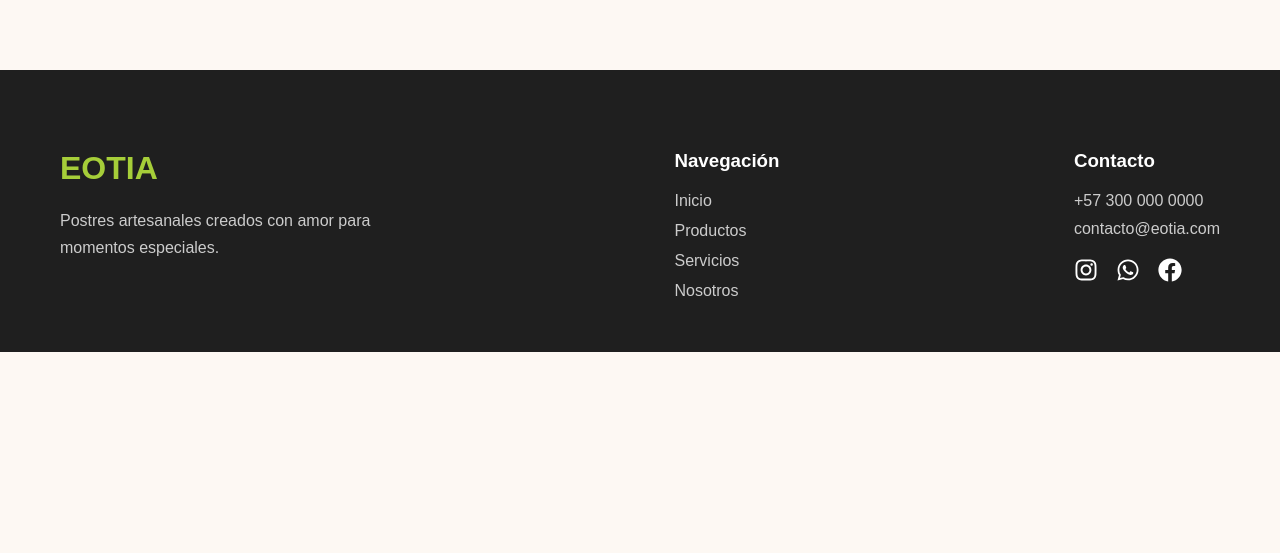
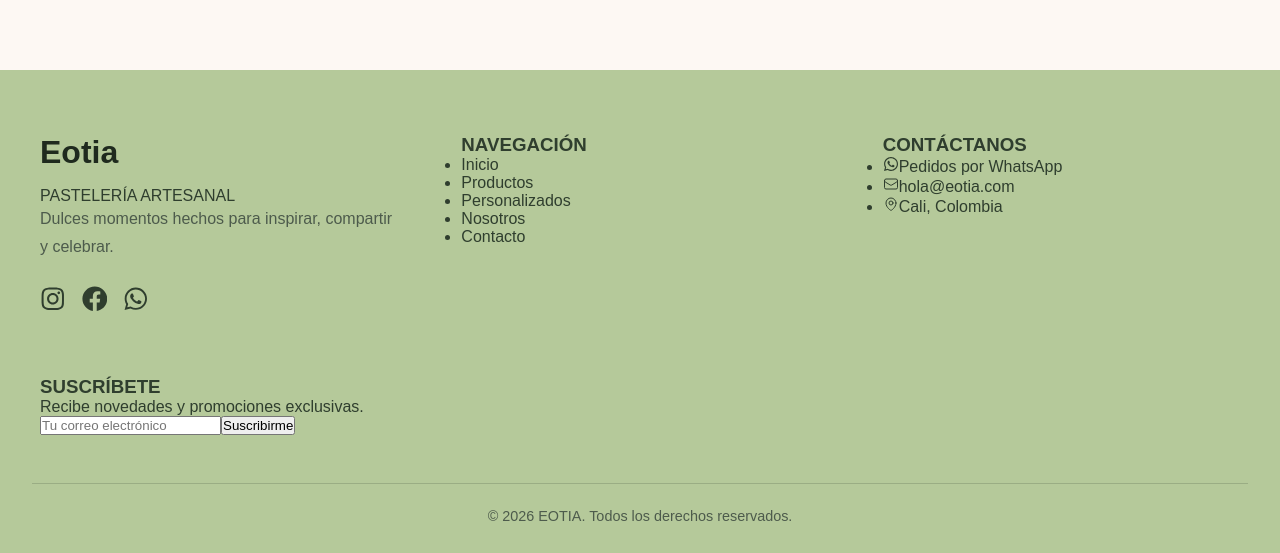
Before and after one commit to JulianManrique/eotia-frontend, a Next.js app: page / in a window 1280 px wide. Shown: the part 2480-3033 px from the top of the page. Before the commit the page ends 2832 px from the top, so only its background shows below. Built offline with nearby package versions, Linux system fonts and the light colour scheme.

Commit message:
mejora en proceso diseño del footer

```diff
--- a/app/catalog/alfajores/page.tsx
+++ b/app/catalog/alfajores/page.tsx
@@ -1,5 +1,5 @@
 import Navbar from "@/app/components/Navbar";
-import Footer from "@/app/components/Footer";
+import Footer from "@/app/components/Footer/Footer";
 import Link from "next/link";
 import products from "@/app/data/products";
 
--- a/app/catalog/cheesecake/page.tsx
+++ b/app/catalog/cheesecake/page.tsx
@@ -1,5 +1,5 @@
 import Navbar from "@/app/components/Navbar";
-import Footer from "@/app/components/Footer";
+import Footer from "@/app/components/Footer/Footer";
 import Link from "next/link";
 import products from "@/app/data/products";
 
--- a/app/catalog/galletas/page.tsx
+++ b/app/catalog/galletas/page.tsx
@@ -1,5 +1,5 @@
 import Navbar from "@/app/components/Navbar";
-import Footer from "@/app/components/Footer";
+import Footer from "@/app/components/Footer/Footer";
 import Link from "next/link";
 import products from "@/app/data/products";
 
--- a/app/catalog/tortas/page.tsx
+++ b/app/catalog/tortas/page.tsx
@@ -1,5 +1,5 @@
 import Navbar from "@/app/components/Navbar";
-import Footer from "@/app/components/Footer";
+import Footer from "@/app/components/Footer/Footer";
 import Link from "next/link";
 import products from "@/app/data/products";
 
--- a/app/components/Footer.tsx
+++ /dev/null
@@ -1,42 +0,0 @@
-import { FaInstagram, FaWhatsapp, FaFacebook } from "react-icons/fa";
-
-export default function Footer() {
-  return (
-    <footer className="footer">
-      <div className="footer-container">
-
-        <div className="footer-brand">
-          <h2>EOTIA</h2>
-          <p>
-            Postres artesanales creados con amor para momentos especiales.
-          </p>
-        </div>
-
-        <div className="footer-links">
-          <h3>Navegación</h3>
-
-          <ul>
-            <li>Inicio</li>
-            <li>Productos</li>
-            <li>Servicios</li>
-            <li>Nosotros</li>
-          </ul>
-        </div>
-
-        <div className="footer-contact">
-          <h3>Contacto</h3>
-
-          <p>+57 300 000 0000</p>
-          <p>contacto@eotia.com</p>
-
-          <div className="footer-socials">
-            <FaInstagram />
-            <FaWhatsapp />
-            <FaFacebook />
-          </div>
-        </div>
-
-      </div>
-    </footer>
-  );
-}
--- /dev/null
+++ b/app/components/Footer/Footer.module.css
@@ -0,0 +1,93 @@
+.footer {
+  background: #B5C99A;
+  color: #2F3E2E;
+  padding: 4rem 2rem 2rem;
+  margin-top: 5rem;
+}
+
+.footerContainer {
+  max-width: 1200px;
+  margin: 0 auto;
+
+  display: grid;
+  grid-template-columns: repeat(3, 1fr);
+  gap: 4rem;
+}
+
+.footerBrand h2 {
+  font-size: 2rem;
+  margin-bottom: 1rem;
+  color: #1F2A1E;
+}
+
+.footerBrand p {
+  line-height: 1.8;
+  color: #4D5B4C;
+}
+
+.footerLinks h3,
+.footerContact h3 {
+  margin-bottom: 1rem;
+  color: #1F2A1E;
+}
+
+.footerLinks ul {
+  list-style: none;
+  padding: 0;
+  margin: 0;
+}
+
+.footerLinks li {
+  margin-bottom: .8rem;
+  cursor: pointer;
+  transition: .3s;
+}
+
+.footerLinks li:hover {
+  color: white;
+}
+
+.footerContact p {
+  margin-bottom: .8rem;
+}
+
+.footerSocials {
+  display: flex;
+  gap: 1rem;
+  margin-top: 1.5rem;
+}
+
+.footerSocials svg {
+  font-size: 1.6rem;
+  cursor: pointer;
+  transition: .3s;
+}
+
+.footerSocials svg:hover {
+  transform: translateY(-4px);
+  color: white;
+}
+
+.footerBottom {
+  border-top: 1px solid rgba(47, 62, 46, .2);
+  margin-top: 3rem;
+  padding-top: 1.5rem;
+  text-align: center;
+  color: #4D5B4C;
+  font-size: .9rem;
+}
+
+/* Responsive */
+
+@media (max-width: 900px) {
+
+  .footerContainer {
+    grid-template-columns: 1fr;
+    text-align: center;
+  }
+
+  .footerSocials {
+    justify-content: center;
+  }
+
+}
--- /dev/null
+++ b/app/components/Footer/Footer.tsx
@@ -0,0 +1,124 @@
+import {
+  FaInstagram,
+  FaWhatsapp,
+  FaFacebook,
+} from "react-icons/fa";
+
+import {
+  HiOutlineEnvelope,
+  HiOutlineMapPin,
+} from "react-icons/hi2";
+
+import styles from "./Footer.module.css";
+
+export default function Footer() {
+  return (
+    <footer className={styles.footer}>
+
+      <div className={styles.footerContainer}>
+
+        {/* Marca */}
+
+        <div className={styles.footerBrand}>
+
+          <h2>Eotia</h2>
+
+          <span>PASTELERÍA ARTESANAL</span>
+
+          <p>
+            Dulces momentos hechos para inspirar, compartir y celebrar.
+          </p>
+
+          <div className={styles.footerSocials}>
+            <FaInstagram />
+            <FaFacebook />
+            <FaWhatsapp />
+          </div>
+
+        </div>
+
+        {/* Navegación */}
+
+        <div className={styles.footerColumn}>
+
+          <h3>NAVEGACIÓN</h3>
+
+          <ul>
+
+            <li>Inicio</li>
+
+            <li>Productos</li>
+
+            <li>Personalizados</li>
+
+            <li>Nosotros</li>
+
+            <li>Contacto</li>
+
+          </ul>
+
+        </div>
+
+        {/* Contacto */}
+
+        <div className={styles.footerColumn}>
+
+          <h3>CONTÁCTANOS</h3>
+
+          <ul>
+
+            <li>
+              <FaWhatsapp />
+              <span>Pedidos por WhatsApp</span>
+            </li>
+
+            <li>
+              <HiOutlineEnvelope />
+              <span>hola@eotia.com</span>
+            </li>
+
+            <li>
+              <HiOutlineMapPin />
+              <span>Cali, Colombia</span>
+            </li>
+
+          </ul>
+
+        </div>
+
+        {/* Suscripción */}
+
+        <div className={styles.footerSubscribe}>
+
+          <h3>SUSCRÍBETE</h3>
+
+          <p>
+            Recibe novedades y promociones exclusivas.
+          </p>
+
+          <form className={styles.subscribeForm}>
+
+            <input
+              type="email"
+              placeholder="Tu correo electrónico"
+            />
+
+            <button type="submit">
+              Suscribirme
+            </button>
+
+          </form>
+
+        </div>
+
+      </div>
+
+      <div className={styles.footerBottom}>
+
+        © {new Date().getFullYear()} EOTIA. Todos los derechos reservados.
+
+      </div>
+
+    </footer>
+  );
+}
--- a/app/page.tsx
+++ b/app/page.tsx
@@ -3,7 +3,7 @@ import Hero from "./components/Hero"
 import Catalog from "./components/Catalog";
 import Services from "./components/Services";
 import About from "./components/About";
-import Footer from "./components/Footer";
+import Footer from "./components/Footer/Footer";
 
 export default function Home(){
   return(
--- a/app/producto/[slug]/page.tsx
+++ b/app/producto/[slug]/page.tsx
@@ -1,5 +1,5 @@
 import Navbar from "@/app/components/Navbar";
-import Footer from "@/app/components/Footer";
+import Footer from "@/app/components/Footer/Footer";
 import products from "@/app/data/products";
 
 export default async function ProductPage({
```
